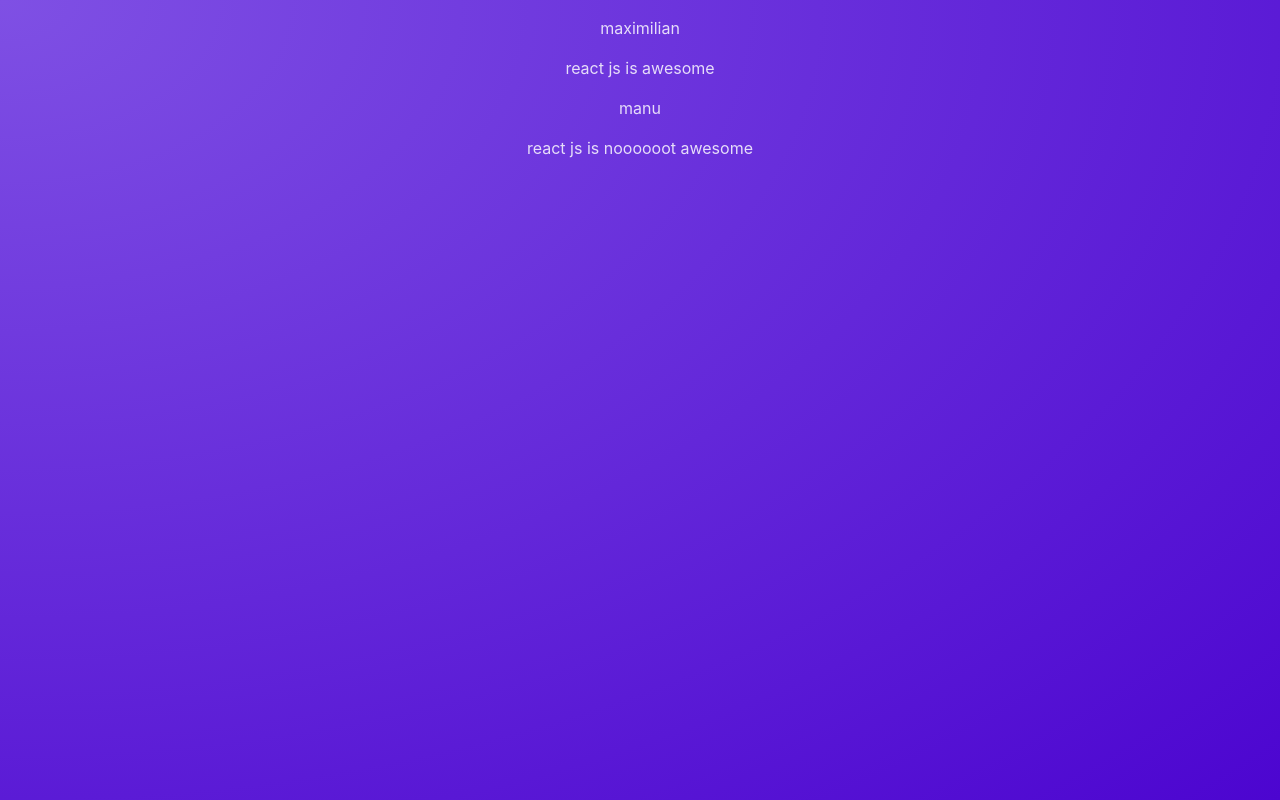
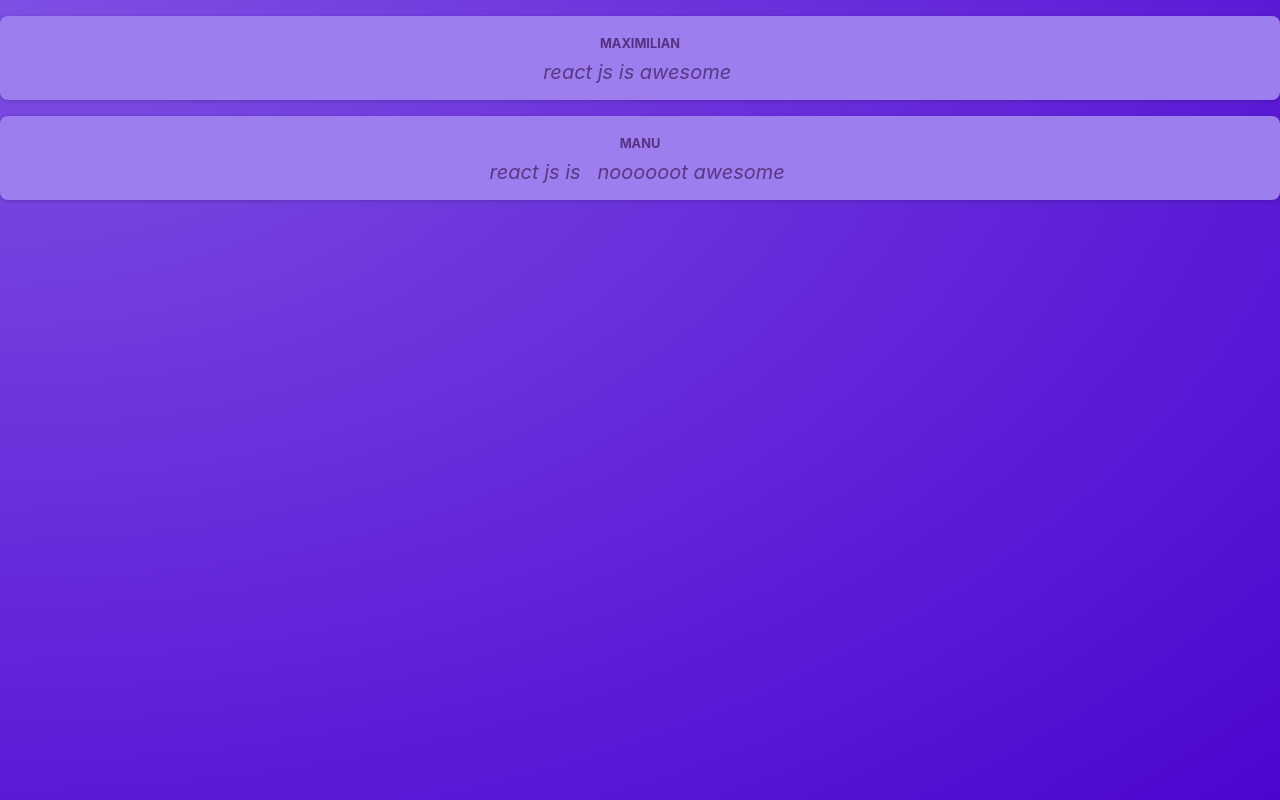
Before and after one commit to CamiSerantoni/RxRefresher, a React (Vite) app: page / in a window 1280 px wide. Built offline with nearby package versions, Linux system fonts and the light colour scheme.

Commit message:
css styling and css modules

```diff
--- a/src/components/Post.jsx
+++ b/src/components/Post.jsx
@@ -1,3 +1,4 @@
+import classes from './Post.module.css'
 
 const names = [ 'maximilian', 'manuel']
 
@@ -5,11 +6,11 @@
 
     // const chosenName = Math.random() > 0.5 ? names[0] : names[1]
 
-    return <div>
-        <p>
+    return <div className={classes.post}>
+        <p className={classes.author}>
           {author}
         </p>
-        <p>{body}</p>
+        <p className={classes.text}>{body}</p>
     </div>
 }
 
--- /dev/null
+++ b/src/components/Post.module.css
@@ -0,0 +1,35 @@
+.post {
+    margin: 1rem 0;
+    padding: 1rem;
+    background-color: #9c7eee;
+    border-radius: 8px;
+    box-shadow: 0 1px 4px rgba(0, 0, 0, 0.2);
+    animation: animate-in 1s ease-out forwards;
+  }
+
+  .author {
+    font-size: 0.8rem;
+    font-weight: bold;
+    color: #543280;
+    margin: 0;
+    text-transform: uppercase;
+  }
+
+  .text {
+    white-space: pre-wrap;
+    font-size: 1.25rem;
+    margin: 0.25rem 0 0 0;
+    color: #593884;
+    font-style: italic;
+  }
+
+  @keyframes animate-in {
+    from {
+      opacity: 0;
+      transform: translateY(1rem);
+    }
+    to {
+      opacity: 1;
+      transform: translateY(0);
+    }
+  }
```
